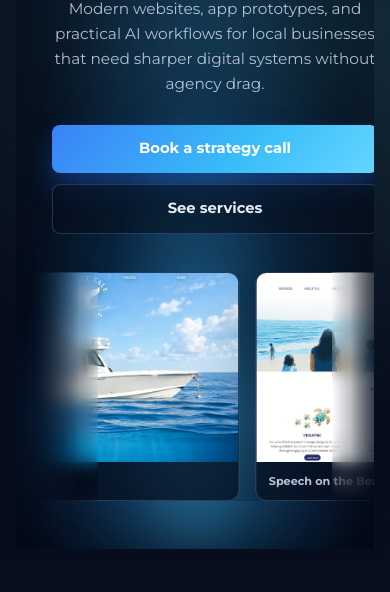
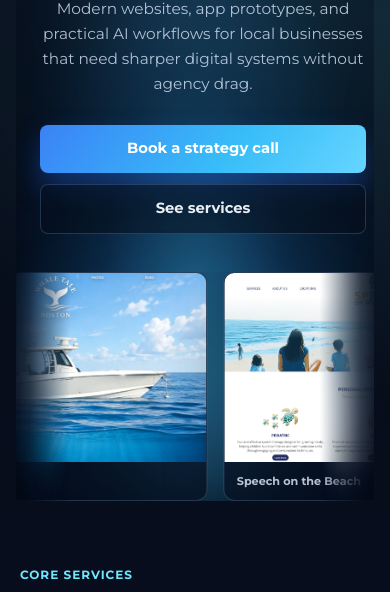
Before and after one commit to fencehopping/ShedLabs, a plain HTML site: page index.html in a window 390 px wide. Shown: the part 508-1100 px from the top of the page. Drawn offline with Linux system fonts and the light colour scheme.

Commit message:
Make home hero carousel full bleed

```diff
--- a/styles.css
+++ b/styles.css
@@ -766,11 +766,14 @@ footer {
 }
 
 .home-hero {
+  --hero-edge-gutter: max(28px, calc((100vw - 1320px) / 2 + 28px));
   min-height: auto;
   display: grid;
   align-content: start;
   justify-items: center;
-  padding: 72px 28px 62px;
+  width: 100vw;
+  margin-left: calc(50% - 50vw);
+  padding: 72px var(--hero-edge-gutter) 0;
   border: 0;
   border-radius: 0;
   background:
@@ -859,11 +862,13 @@ footer {
   --carousel-gap: 24px;
   position: relative;
   z-index: 2;
-  width: min(1220px, calc(100vw - 56px));
+  justify-self: center;
+  width: 100vw;
+  margin-left: calc(var(--hero-edge-gutter) * -1);
   margin-top: 58px;
   overflow: hidden;
-  -webkit-mask-image: linear-gradient(90deg, transparent 0, #000 13%, #000 87%, transparent 100%);
-  mask-image: linear-gradient(90deg, transparent 0, #000 13%, #000 87%, transparent 100%);
+  -webkit-mask-image: linear-gradient(90deg, transparent 0, #000 18vw, #000 calc(100% - 18vw), transparent 100%);
+  mask-image: linear-gradient(90deg, transparent 0, #000 18vw, #000 calc(100% - 18vw), transparent 100%);
 }
 
 .product-carousel::before,
@@ -873,20 +878,28 @@ footer {
   top: 0;
   bottom: 0;
   z-index: 3;
-  width: 15%;
+  width: clamp(220px, 28vw, 460px);
   pointer-events: none;
-  -webkit-backdrop-filter: blur(8px);
-  backdrop-filter: blur(8px);
+  -webkit-backdrop-filter: blur(18px);
+  backdrop-filter: blur(18px);
 }
 
 .product-carousel::before {
   left: 0;
-  background: linear-gradient(90deg, rgba(4, 10, 22, 0.9), rgba(4, 10, 22, 0));
+  -webkit-mask-image: linear-gradient(90deg, #000 0%, rgba(0, 0, 0, 0.72) 42%, transparent 100%);
+  mask-image: linear-gradient(90deg, #000 0%, rgba(0, 0, 0, 0.72) 42%, transparent 100%);
+  background:
+    linear-gradient(90deg, rgba(3, 7, 16, 0.98) 0%, rgba(4, 12, 28, 0.76) 42%, rgba(4, 12, 28, 0) 100%),
+    radial-gradient(ellipse at 100% 50%, rgba(61, 184, 255, 0.18), transparent 72%);
 }
 
 .product-carousel::after {
   right: 0;
-  background: linear-gradient(270deg, rgba(4, 10, 22, 0.9), rgba(4, 10, 22, 0));
+  -webkit-mask-image: linear-gradient(270deg, #000 0%, rgba(0, 0, 0, 0.72) 42%, transparent 100%);
+  mask-image: linear-gradient(270deg, #000 0%, rgba(0, 0, 0, 0.72) 42%, transparent 100%);
+  background:
+    linear-gradient(270deg, rgba(3, 7, 16, 0.98) 0%, rgba(4, 12, 28, 0.76) 42%, rgba(4, 12, 28, 0) 100%),
+    radial-gradient(ellipse at 0% 50%, rgba(61, 184, 255, 0.18), transparent 72%);
 }
 
 .product-track {
@@ -1165,8 +1178,9 @@ footer {
   }
 
   .home-hero {
+    --hero-edge-gutter: 18px;
     min-height: auto;
-    padding: 58px 18px 54px;
+    padding: 58px var(--hero-edge-gutter) 0;
   }
 
   .home-hero h1 {
@@ -1181,7 +1195,7 @@ footer {
   }
 
   .product-carousel {
-    width: calc(100vw - 32px);
+    width: 100vw;
     margin-top: 48px;
   }
 
@@ -1238,8 +1252,9 @@ footer {
   }
 
   .home-hero {
+    --hero-edge-gutter: 16px;
     min-height: auto;
-    padding: 46px 16px 48px;
+    padding: 46px var(--hero-edge-gutter) 0;
   }
 
   .home-hero h1 {
@@ -1260,7 +1275,7 @@ footer {
   }
 
   .product-carousel {
-    width: calc(100vw - 24px);
+    width: 100vw;
     margin-top: 38px;
   }
 
```
